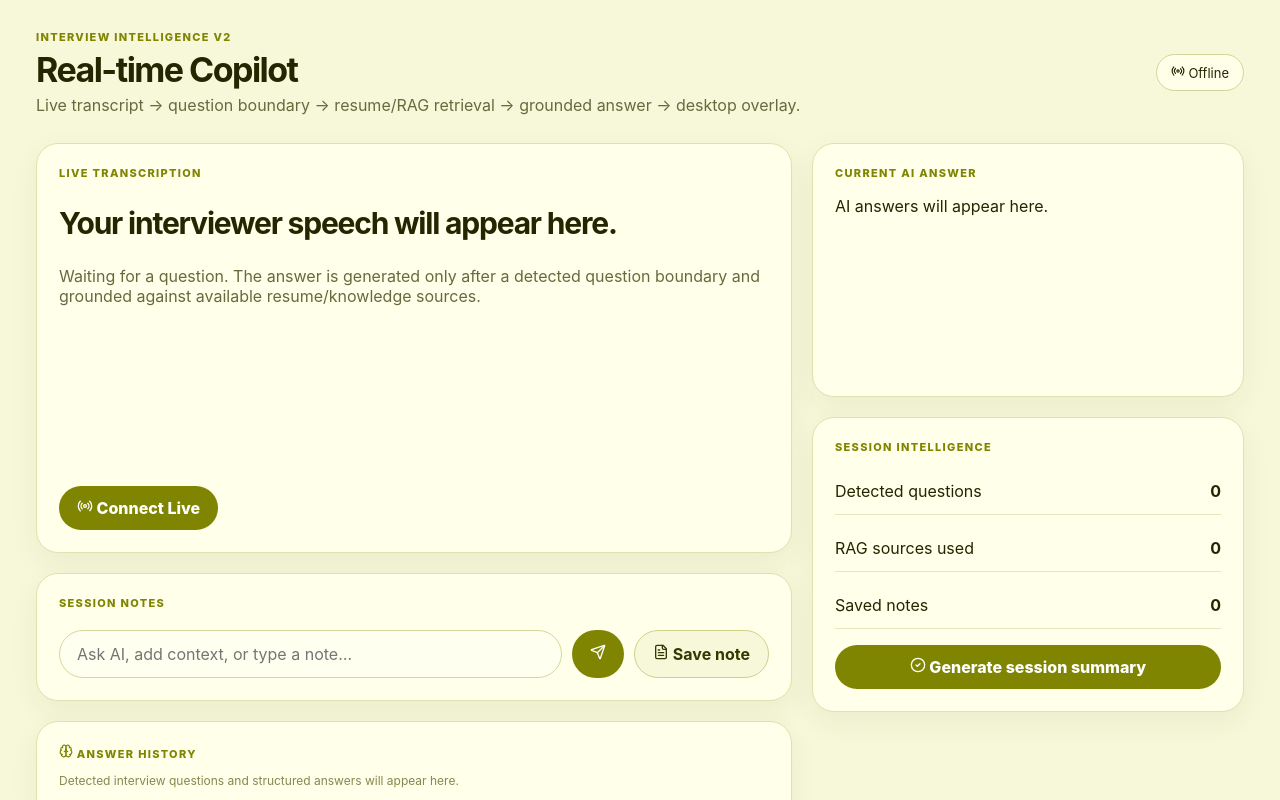
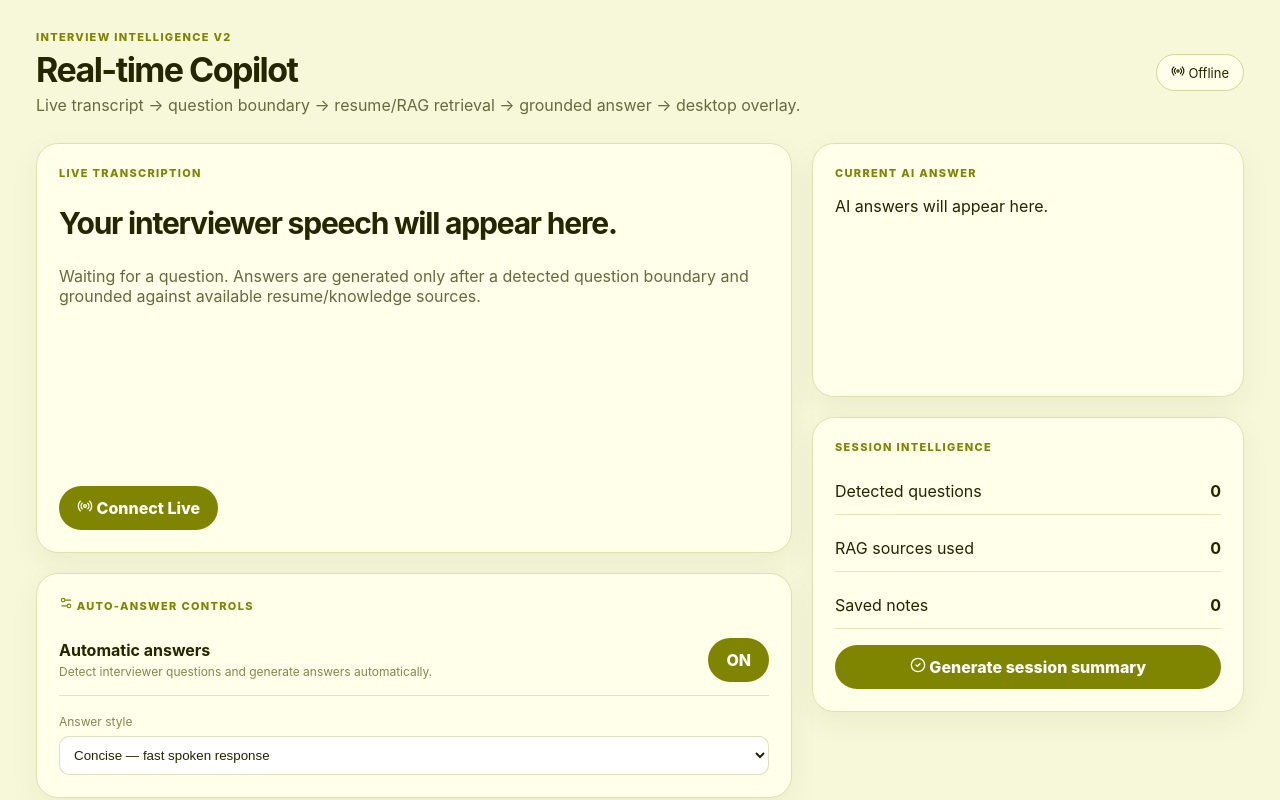
Before and after one commit to saikirankurapti-glitch/GENQUNATAA-AI, a Next.js app in the folder apps/web/: page /live in a window 1280 px wide. Shown: the top 800 px of the page. Built offline with nearby package versions, Linux system fonts and the light colour scheme.

Commit message:
feat: add live auto-answer controls

```diff
--- a/apps/web/app/live/page.tsx
+++ b/apps/web/app/live/page.tsx
@@ -1,234 +1,60 @@
 "use client";
 
 import { useRef, useState } from "react";
-import { ArrowLeft, Brain, CheckCircle2, FileText, Mic, MicOff, Radio, Send, Square } from "lucide-react";
+import { ArrowLeft, Brain, CheckCircle2, FileText, Mic, MicOff, Radio, Send, Settings2, Square } from "lucide-react";
 
 type SourceDetail = { filename: string; score: number; snippet: string };
-type Analysis = {
-  id: string;
-  transcript: string;
-  question_type: string;
-  answer: string;
-  key_points: string[];
-  confidence: number;
-  confidence_label?: string;
-  detection_confidence?: number;
-  detection_reason?: string;
-  retrieval_strength?: number;
-  follow_up: string;
-  sources: string[];
-  source_details?: SourceDetail[];
-};
+type Analysis = { id: string; transcript: string; question_type: string; answer: string; key_points: string[]; confidence: number; confidence_label?: string; detection_confidence?: number; detection_reason?: string; retrieval_strength?: number; follow_up: string; sources: string[]; source_details?: SourceDetail[]; answer_mode?: string };
 type Summary = { summary: string; strengths: string[]; gaps: string[]; next_steps: string[]; score: number; question_count: number };
 
-declare global {
-  interface Window {
-    genquantaa?: {
-      publishCopilotUpdate?: (payload: unknown) => Promise<boolean>;
-    };
-  }
-}
+declare global { interface Window { genquantaa?: { publishCopilotUpdate?: (payload: unknown) => Promise<boolean> } } }
 
-function pcm16(input: Float32Array) {
-  const pcm = new Int16Array(input.length);
-  for (let i = 0; i < input.length; i += 1) {
-    const x = Math.max(-1, Math.min(1, input[i]));
-    pcm[i] = x < 0 ? x * 0x8000 : x * 0x7fff;
-  }
-  const bytes = new Uint8Array(pcm.buffer);
-  let binary = "";
-  for (let i = 0; i < bytes.length; i += 0x8000) binary += String.fromCharCode(...bytes.subarray(i, Math.min(i + 0x8000, bytes.length)));
-  return btoa(binary);
-}
+function pcm16(input: Float32Array) { const pcm = new Int16Array(input.length); for (let i = 0; i < input.length; i += 1) { const x = Math.max(-1, Math.min(1, input[i])); pcm[i] = x < 0 ? x * 0x8000 : x * 0x7fff; } const bytes = new Uint8Array(pcm.buffer); let binary = ""; for (let i = 0; i < bytes.length; i += 0x8000) binary += String.fromCharCode(...bytes.subarray(i, Math.min(i + 0x8000, bytes.length))); return btoa(binary); }
 
 export default function LivePage() {
-  const ws = useRef<WebSocket | null>(null);
-  const ctx = useRef<AudioContext | null>(null);
-  const processor = useRef<ScriptProcessorNode | null>(null);
-  const source = useRef<MediaStreamAudioSourceNode | null>(null);
-  const stream = useRef<MediaStream | null>(null);
-  const [connected, setConnected] = useState(false);
-  const [listening, setListening] = useState(false);
-  const [input, setInput] = useState("");
-  const [answer, setAnswer] = useState("");
-  const [transcript, setTranscript] = useState("");
-  const [interim, setInterim] = useState("");
-  const [detectedQuestion, setDetectedQuestion] = useState("");
-  const [autoStatus, setAutoStatus] = useState("Waiting for a question");
-  const [error, setError] = useState("");
-  const [sessionId, setSessionId] = useState("");
-  const [analysis, setAnalysis] = useState<Analysis[]>([]);
-  const [notes, setNotes] = useState<string[]>([]);
-  const [summary, setSummary] = useState<Summary | null>(null);
+  const ws = useRef<WebSocket | null>(null); const ctx = useRef<AudioContext | null>(null); const processor = useRef<ScriptProcessorNode | null>(null); const source = useRef<MediaStreamAudioSourceNode | null>(null); const stream = useRef<MediaStream | null>(null);
+  const [connected, setConnected] = useState(false); const [listening, setListening] = useState(false); const [input, setInput] = useState(""); const [answer, setAnswer] = useState(""); const [transcript, setTranscript] = useState(""); const [interim, setInterim] = useState(""); const [detectedQuestion, setDetectedQuestion] = useState(""); const [autoStatus, setAutoStatus] = useState("Waiting for a question"); const [error, setError] = useState(""); const [sessionId, setSessionId] = useState(""); const [analysis, setAnalysis] = useState<Analysis[]>([]); const [notes, setNotes] = useState<string[]>([]); const [summary, setSummary] = useState<Summary | null>(null);
+  const [autoAnswer, setAutoAnswer] = useState(true); const [answerMode, setAnswerMode] = useState("concise");
 
-  function publishToDesktop(payload: unknown) {
-    void window.genquantaa?.publishCopilotUpdate?.(payload);
-  }
+  function publishToDesktop(payload: unknown) { void window.genquantaa?.publishCopilotUpdate?.(payload); }
+  function sendSettings(nextAutoAnswer = autoAnswer, nextMode = answerMode) { if (ws.current?.readyState === WebSocket.OPEN) ws.current.send(JSON.stringify({ type: "settings", auto_answer: nextAutoAnswer, answer_mode: nextMode })); }
 
   function connect() {
-    const api = process.env.NEXT_PUBLIC_API_URL || "http://localhost:8000";
-    const socket = new WebSocket(api.replace(/^http/, "ws") + "/api/v1/realtime/ws");
-    ws.current = socket;
-    socket.onopen = () => {
-      setConnected(true);
-      setError("");
-      setAutoStatus("Listening for interviewer questions");
-      socket.send(JSON.stringify({ type: "start" }));
-    };
-    socket.onclose = () => {
-      setConnected(false);
-      setListening(false);
-      setAutoStatus("Session ended");
-    };
-    socket.onerror = () => setError("Live connection failed. Check the backend and GEMINI_API_KEY.");
-    socket.onmessage = (event) => {
-      const data = JSON.parse(event.data);
-      if (data.type === "session") setSessionId(data.session_id);
+    const api = process.env.NEXT_PUBLIC_API_URL || "http://localhost:8000"; const socket = new WebSocket(api.replace(/^http/, "ws") + "/api/v1/realtime/ws"); ws.current = socket;
+    socket.onopen = () => { setConnected(true); setError(""); setAutoStatus(autoAnswer ? "Listening for interviewer questions" : "Manual answer mode"); socket.send(JSON.stringify({ type: "start", auto_answer: autoAnswer, answer_mode: answerMode })); };
+    socket.onclose = () => { setConnected(false); setListening(false); setAutoStatus("Session ended"); }; socket.onerror = () => setError("Live connection failed. Check the backend and GEMINI_API_KEY.");
+    socket.onmessage = (event) => { const data = JSON.parse(event.data);
+      if (data.type === "session") { setSessionId(data.session_id); setAutoAnswer(Boolean(data.auto_answer)); setAnswerMode(data.answer_mode || "concise"); }
+      if (data.type === "settings") { setAutoAnswer(Boolean(data.auto_answer)); setAnswerMode(data.answer_mode || "concise"); setAutoStatus(data.auto_answer ? `Auto-answer · ${data.answer_mode}` : "Manual answer mode"); }
       if (data.type === "text") setAnswer((value) => value + data.text);
-      if (data.type === "transcript") {
-        setTranscript((value) => (value ? value + " " : "") + data.text);
-        setInterim("");
-      }
+      if (data.type === "transcript") { setTranscript((value) => (value ? value + " " : "") + data.text); setInterim(""); }
       if (data.type === "transcript_interim") setInterim(data.text);
-      if (data.type === "question_detected") {
-        setDetectedQuestion(data.data.text);
-        setAutoStatus(`Question detected · ${Math.round(data.data.confidence * 100)}%`);
-        publishToDesktop({ text: data.data.text, confidence: data.data.confidence, confidence_label: "Detecting", answer: "Generating grounded answer…" });
-      }
-      if (data.type === "question_analysis") {
-        setAnalysis((value) => [data.data, ...value]);
-        setAnswer(data.data.answer);
-        setDetectedQuestion(data.data.transcript);
-        setAutoStatus(`Auto-answer ready · ${data.data.confidence_label || "Confidence"}`);
-        publishToDesktop(data.data);
-      }
-      if (data.type === "turn_complete") setAutoStatus("Waiting for next question");
-      if (data.type === "interrupted") {
-        setAnswer("");
-        setAutoStatus("Listening");
-      }
+      if (data.type === "question_detected") { setDetectedQuestion(data.data.text); setAutoStatus(`Question detected · ${Math.round(data.data.confidence * 100)}%`); publishToDesktop({ text: data.data.text, confidence: data.data.confidence, confidence_label: "Detecting", answer: autoAnswer ? "Generating grounded answer…" : "Auto-answer paused" }); }
+      if (data.type === "question_analysis") { setAnalysis((value) => [data.data, ...value]); setAnswer(data.data.answer); setDetectedQuestion(data.data.transcript); setAutoStatus(`Auto-answer ready · ${data.data.confidence_label || "Confidence"}`); publishToDesktop(data.data); }
+      if (data.type === "turn_complete") setAutoStatus(autoAnswer ? "Waiting for next question" : "Manual answer mode");
+      if (data.type === "interrupted") { setAnswer(""); setAutoStatus("Listening"); }
       if (data.type === "error" || data.type === "intelligence_error") setError(data.message);
     };
   }
 
-  async function startMic() {
-    if (!ws.current || ws.current.readyState !== WebSocket.OPEN) return;
-    const media = await navigator.mediaDevices.getUserMedia({ audio: true });
-    stream.current = media;
-    const audio = new AudioContext({ sampleRate: 16000 });
-    ctx.current = audio;
-    const inputNode = audio.createMediaStreamSource(media);
-    const node = audio.createScriptProcessor(2048, 1, 1);
-    source.current = inputNode;
-    processor.current = node;
-    node.onaudioprocess = (event) => {
-      if (ws.current?.readyState === WebSocket.OPEN) {
-        ws.current.send(JSON.stringify({ type: "audio", data: pcm16(event.inputBuffer.getChannelData(0)), mime_type: "audio/pcm;rate=16000" }));
-      }
-    };
-    inputNode.connect(node);
-    node.connect(audio.destination);
-    setListening(true);
-  }
+  async function startMic() { if (!ws.current || ws.current.readyState !== WebSocket.OPEN) return; const media = await navigator.mediaDevices.getUserMedia({ audio: true }); stream.current = media; const audio = new AudioContext({ sampleRate: 16000 }); ctx.current = audio; const inputNode = audio.createMediaStreamSource(media); const node = audio.createScriptProcessor(2048, 1, 1); source.current = inputNode; processor.current = node; node.onaudioprocess = (event) => { if (ws.current?.readyState === WebSocket.OPEN) ws.current.send(JSON.stringify({ type: "audio", data: pcm16(event.inputBuffer.getChannelData(0)), mime_type: "audio/pcm;rate=16000" })); }; inputNode.connect(node); node.connect(audio.destination); setListening(true); }
+  function stopMic() { processor.current?.disconnect(); source.current?.disconnect(); stream.current?.getTracks().forEach((track) => track.stop()); ctx.current?.close(); processor.current = null; source.current = null; stream.current = null; ctx.current = null; ws.current?.send(JSON.stringify({ type: "audio_end" })); setListening(false); }
+  function send() { if (!input.trim() || !ws.current) return; setAnswer(""); ws.current.send(JSON.stringify({ type: "text", text: input })); setInput(""); }
+  async function saveNote() { if (!sessionId || !input.trim()) return; const api = process.env.NEXT_PUBLIC_API_URL || "http://localhost:8000"; await fetch(`${api}/api/v1/sessions/${sessionId}/notes`, { method: "POST", headers: { "Content-Type": "application/json" }, body: JSON.stringify({ content: input, note_type: "manual" }) }); setNotes((value) => [input, ...value]); setInput(""); }
+  async function loadSummary() { if (!sessionId) return; const api = process.env.NEXT_PUBLIC_API_URL || "http://localhost:8000"; const response = await fetch(`${api}/api/v1/sessions/${sessionId}/summary`); if (response.ok) setSummary(await response.json()); }
 
-  function stopMic() {
-    processor.current?.disconnect();
-    source.current?.disconnect();
-    stream.current?.getTracks().forEach((track) => track.stop());
-    ctx.current?.close();
-    processor.current = null;
-    source.current = null;
-    stream.current = null;
-    ctx.current = null;
-    ws.current?.send(JSON.stringify({ type: "audio_end" }));
-    setListening(false);
-  }
-
-  function send() {
-    if (!input.trim() || !ws.current) return;
-    setAnswer("");
-    ws.current.send(JSON.stringify({ type: "text", text: input }));
-    setInput("");
-  }
-
-  async function saveNote() {
-    if (!sessionId || !input.trim()) return;
-    const api = process.env.NEXT_PUBLIC_API_URL || "http://localhost:8000";
-    await fetch(`${api}/api/v1/sessions/${sessionId}/notes`, {
-      method: "POST",
-      headers: { "Content-Type": "application/json" },
-      body: JSON.stringify({ content: input, note_type: "manual" }),
-    });
-    setNotes((value) => [input, ...value]);
-    setInput("");
-  }
-
-  async function loadSummary() {
-    if (!sessionId) return;
-    const api = process.env.NEXT_PUBLIC_API_URL || "http://localhost:8000";
-    const response = await fetch(`${api}/api/v1/sessions/${sessionId}/summary`);
-    if (response.ok) setSummary(await response.json());
-  }
-
-  return (
-    <main className="main">
-      <div className="top">
-        <div>
-          <div className="eyebrow">Interview intelligence v2</div>
-          <h1 className="title">Real-time Copilot</h1>
-          <div className="subtitle">Live transcript → question boundary → resume/RAG retrieval → grounded answer → desktop overlay.</div>
-        </div>
-        <span className="pill"><Radio size={14} /> {connected ? "Connected" : "Offline"}</span>
-      </div>
-
-      {error && <div className="card" style={{ marginBottom: 18 }}>{error}</div>}
-
-      <div className="grid">
-        <section>
-          <div className="card hero">
-            <div>
-              <div className="eyebrow">Live transcription</div>
-              <h2>{transcript || "Your interviewer speech will appear here."}</h2>
-              {interim && <p className="muted">{interim}</p>}
-              <p className="subtitle">{autoStatus}. The answer is generated only after a detected question boundary and grounded against available resume/knowledge sources.</p>
-              {detectedQuestion && <div className="row" style={{ marginTop: 12 }}><span><strong>Detected:</strong> {detectedQuestion}</span></div>}
-            </div>
-            <div className="actions">
-              {!connected ? <button className="primary" onClick={connect}><Radio size={16} /> Connect Live</button> : <button className="secondary" onClick={() => { stopMic(); ws.current?.close(); }}><Square size={16} /> End Session</button>}
-              {connected && <button className={listening ? "primary" : "secondary"} onClick={listening ? stopMic : startMic}>{listening ? <MicOff size={16} /> : <Mic size={16} />} {listening ? "Stop microphone" : "Start microphone"}</button>}
-            </div>
-          </div>
-
-          <div className="card" style={{ marginTop: 20 }}>
-            <div className="eyebrow">Session notes</div>
-            <div className="composer"><input value={input} onChange={(event) => setInput(event.target.value)} onKeyDown={(event) => event.key === "Enter" && send()} placeholder="Ask AI, add context, or type a note…" /><button className="primary" onClick={send}><Send size={16} /></button><button className="secondary" onClick={saveNote}><FileText size={16} /> Save note</button></div>
-            {notes.map((note, index) => <div className="row" key={`${note}-${index}`} style={{ marginTop: 10 }}><span>{note}</span></div>)}
-          </div>
-
-          <div className="card" style={{ marginTop: 20 }}>
-            <div className="eyebrow"><Brain size={14} /> Answer history</div>
-            {analysis.length === 0 ? <p className="muted">Detected interview questions and structured answers will appear here.</p> : analysis.map((item) => <div key={item.id} className="answer" style={{ marginTop: 14 }}><b>{item.question_type.replace("_", " ")} · {Math.round(item.confidence * 100)}% {item.confidence_label || "confidence"}</b><p>{item.transcript}</p><p>{item.answer}</p>{item.key_points.length > 0 && <ul>{item.key_points.map((point, index) => <li key={index}>{point}</li>)}</ul>}<small className="muted">Follow-up: {item.follow_up || "—"} · Sources: {item.sources.join(", ") || "none"}</small></div>)}
-          </div>
-        </section>
-
-        <aside>
-          <div className="card">
-            <div className="eyebrow">Current AI answer</div>
-            <div className="answer" style={{ minHeight: 180 }}>{answer || "AI answers will appear here."}</div>
-            {analysis[0] && <><div className="row"><span>Confidence</span><b>{Math.round(analysis[0].confidence * 100)}% · {analysis[0].confidence_label || "—"}</b></div><div className="row" style={{ marginTop: 8 }}><span>Detection</span><b>{Math.round((analysis[0].detection_confidence || 0) * 100)}%</b></div><div className="row" style={{ marginTop: 8 }}><span>Grounding</span><b>{Math.round((analysis[0].retrieval_strength || 0) * 100)}%</b></div><p className="muted" style={{ marginTop: 10 }}>Sources: {analysis[0].sources.join(", ") || "No matching source"}</p></>}
-          </div>
-
-          <div className="card" style={{ marginTop: 20 }}>
-            <div className="eyebrow">Session intelligence</div>
-            <div className="list"><div className="row"><span>Detected questions</span><b>{analysis.length}</b></div><div className="row"><span>RAG sources used</span><b>{new Set(analysis.flatMap((item) => item.sources)).size}</b></div><div className="row"><span>Saved notes</span><b>{notes.length}</b></div></div>
-            <button className="primary" style={{ marginTop: 16, width: "100%" }} onClick={loadSummary}><CheckCircle2 size={16} /> Generate session summary</button>
-          </div>
-
-          {summary && <div className="card" style={{ marginTop: 20 }}><div className="eyebrow">Session summary</div><h3>{summary.summary}</h3><b>Score: {summary.score}/100</b><p><strong>Strengths</strong></p><ul>{summary.strengths?.map((item, index) => <li key={index}>{item}</li>)}</ul><p><strong>Gaps</strong></p><ul>{summary.gaps?.map((item, index) => <li key={index}>{item}</li>)}</ul><p><strong>Next steps</strong></p><ul>{summary.next_steps?.map((item, index) => <li key={index}>{item}</li>)}</ul></div>}
-        </aside>
-      </div>
-
-      <button className="secondary" style={{ marginTop: 20 }} onClick={() => { window.location.href = "/"; }}><ArrowLeft size={16} /> Back to workspace</button>
-    </main>
-  );
+  return <main className="main">
+    <div className="top"><div><div className="eyebrow">Interview intelligence v2</div><h1 className="title">Real-time Copilot</h1><div className="subtitle">Live transcript → question boundary → resume/RAG retrieval → grounded answer → desktop overlay.</div></div><span className="pill"><Radio size={14} /> {connected ? "Connected" : "Offline"}</span></div>
+    {error && <div className="card" style={{ marginBottom: 18 }}>{error}</div>}
+    <div className="grid"><section>
+      <div className="card hero"><div><div className="eyebrow">Live transcription</div><h2>{transcript || "Your interviewer speech will appear here."}</h2>{interim && <p className="muted">{interim}</p>}<p className="subtitle">{autoStatus}. Answers are generated only after a detected question boundary and grounded against available resume/knowledge sources.</p>{detectedQuestion && <div className="row" style={{ marginTop: 12 }}><span><strong>Detected:</strong> {detectedQuestion}</span></div>}</div><div className="actions">{!connected ? <button className="primary" onClick={connect}><Radio size={16} /> Connect Live</button> : <button className="secondary" onClick={() => { stopMic(); ws.current?.close(); }}><Square size={16} /> End Session</button>}{connected && <button className={listening ? "primary" : "secondary"} onClick={listening ? stopMic : startMic}>{listening ? <MicOff size={16} /> : <Mic size={16} />} {listening ? "Stop microphone" : "Start microphone"}</button>}</div></div>
+      <div className="card" style={{ marginTop: 20 }}><div className="eyebrow"><Settings2 size={14} /> Auto-answer controls</div><div className="row" style={{ marginTop: 12 }}><span><strong>Automatic answers</strong><br /><small className="muted">Detect interviewer questions and generate answers automatically.</small></span><button className={autoAnswer ? "primary" : "secondary"} onClick={() => { const next = !autoAnswer; setAutoAnswer(next); sendSettings(next, answerMode); }}>{autoAnswer ? "ON" : "OFF"}</button></div><div style={{ marginTop: 14 }}><label className="muted" htmlFor="answer-mode">Answer style</label><select id="answer-mode" value={answerMode} onChange={(event) => { const next = event.target.value; setAnswerMode(next); sendSettings(autoAnswer, next); }} style={{ width: "100%", marginTop: 6, padding: 10, borderRadius: 10, background: "var(--panel, #fff)", color: "inherit", border: "1px solid rgba(127,133,0,.25)" }}><option value="concise">Concise — fast spoken response</option><option value="detailed">Detailed — implementation depth</option><option value="star">STAR — behavioral/project structure</option><option value="technical">Technical — architecture & trade-offs</option></select></div></div>
+      <div className="card" style={{ marginTop: 20 }}><div className="eyebrow">Session notes</div><div className="composer"><input value={input} onChange={(event) => setInput(event.target.value)} onKeyDown={(event) => event.key === "Enter" && send()} placeholder="Ask AI, add context, or type a note…" /><button className="primary" onClick={send}><Send size={16} /></button><button className="secondary" onClick={saveNote}><FileText size={16} /> Save note</button></div>{notes.map((note, index) => <div className="row" key={`${note}-${index}`} style={{ marginTop: 10 }}><span>{note}</span></div>)}</div>
+      <div className="card" style={{ marginTop: 20 }}><div className="eyebrow"><Brain size={14} /> Answer history</div>{analysis.length === 0 ? <p className="muted">Detected interview questions and structured answers will appear here.</p> : analysis.map((item) => <div key={item.id} className="answer" style={{ marginTop: 14 }}><b>{item.question_type.replace("_", " ")} · {Math.round(item.confidence * 100)}% {item.confidence_label || "confidence"} · {item.answer_mode || "concise"}</b><p>{item.transcript}</p><p>{item.answer}</p>{item.key_points.length > 0 && <ul>{item.key_points.map((point, index) => <li key={index}>{point}</li>)}</ul>}<small className="muted">Follow-up: {item.follow_up || "—"} · Sources: {item.sources.join(", ") || "none"}</small></div>)}</div>
+    </section><aside>
+      <div className="card"><div className="eyebrow">Current AI answer</div><div className="answer" style={{ minHeight: 180 }}>{answer || "AI answers will appear here."}</div>{analysis[0] && <><div className="row"><span>Confidence</span><b>{Math.round(analysis[0].confidence * 100)}% · {analysis[0].confidence_label || "—"}</b></div><div className="row" style={{ marginTop: 8 }}><span>Detection</span><b>{Math.round((analysis[0].detection_confidence || 0) * 100)}%</b></div><div className="row" style={{ marginTop: 8 }}><span>Grounding</span><b>{Math.round((analysis[0].retrieval_strength || 0) * 100)}%</b></div><p className="muted" style={{ marginTop: 10 }}>Sources: {analysis[0].sources.join(", ") || "No matching source"}</p></>}</div>
+      <div className="card" style={{ marginTop: 20 }}><div className="eyebrow">Session intelligence</div><div className="list"><div className="row"><span>Detected questions</span><b>{analysis.length}</b></div><div className="row"><span>RAG sources used</span><b>{new Set(analysis.flatMap((item) => item.sources)).size}</b></div><div className="row"><span>Saved notes</span><b>{notes.length}</b></div></div><button className="primary" style={{ marginTop: 16, width: "100%" }} onClick={loadSummary}><CheckCircle2 size={16} /> Generate session summary</button></div>
+      {summary && <div className="card" style={{ marginTop: 20 }}><div className="eyebrow">Session summary</div><h3>{summary.summary}</h3><b>Score: {summary.score}/100</b><p><strong>Strengths</strong></p><ul>{summary.strengths?.map((item, index) => <li key={index}>{item}</li>)}</ul><p><strong>Gaps</strong></p><ul>{summary.gaps?.map((item, index) => <li key={index}>{item}</li>)}</ul><p><strong>Next steps</strong></p><ul>{summary.next_steps?.map((item, index) => <li key={index}>{item}</li>)}</ul></div>}
+    </aside></div><button className="secondary" style={{ marginTop: 20 }} onClick={() => { window.location.href = "/"; }}><ArrowLeft size={16} /> Back to workspace</button>
+  </main>;
 }
```
